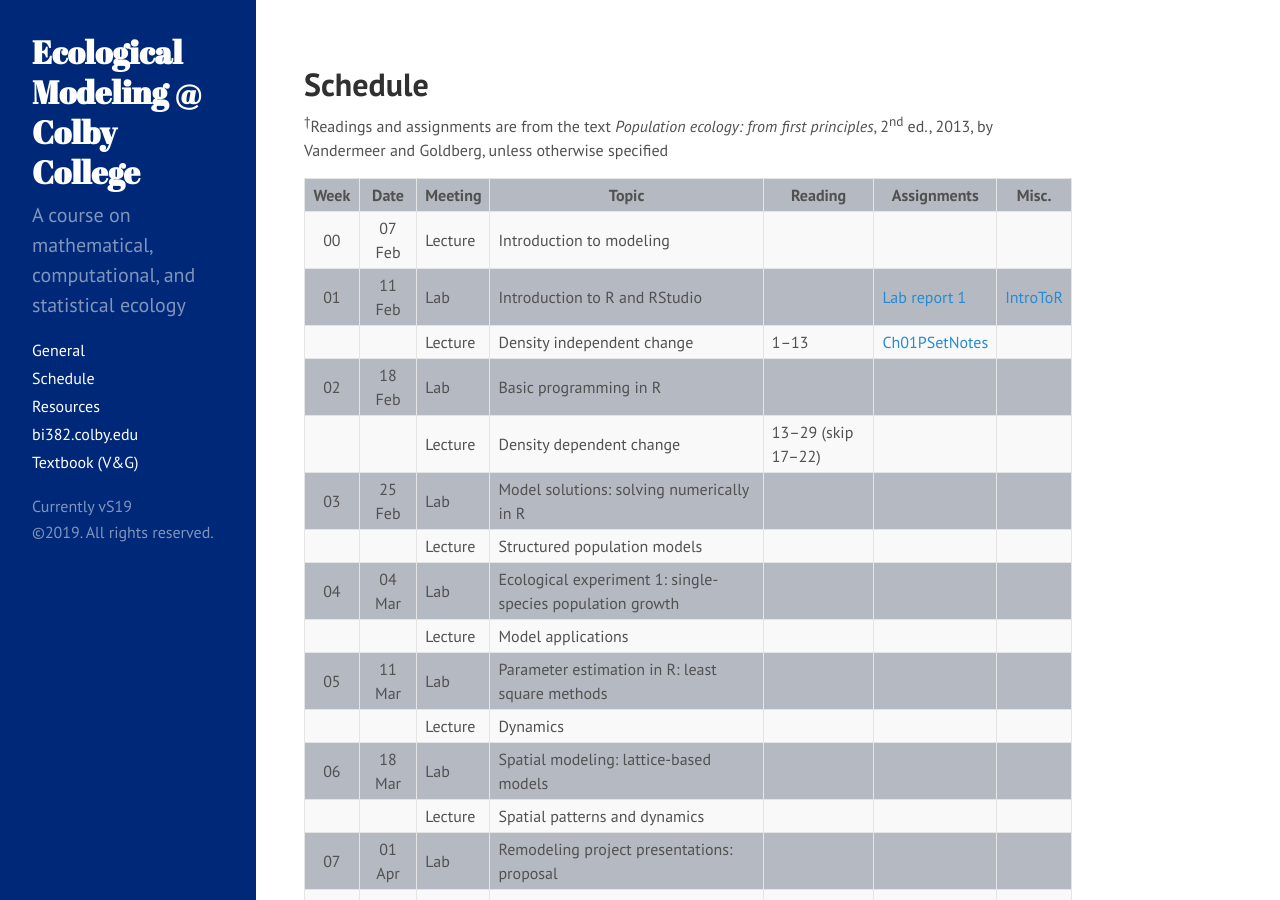
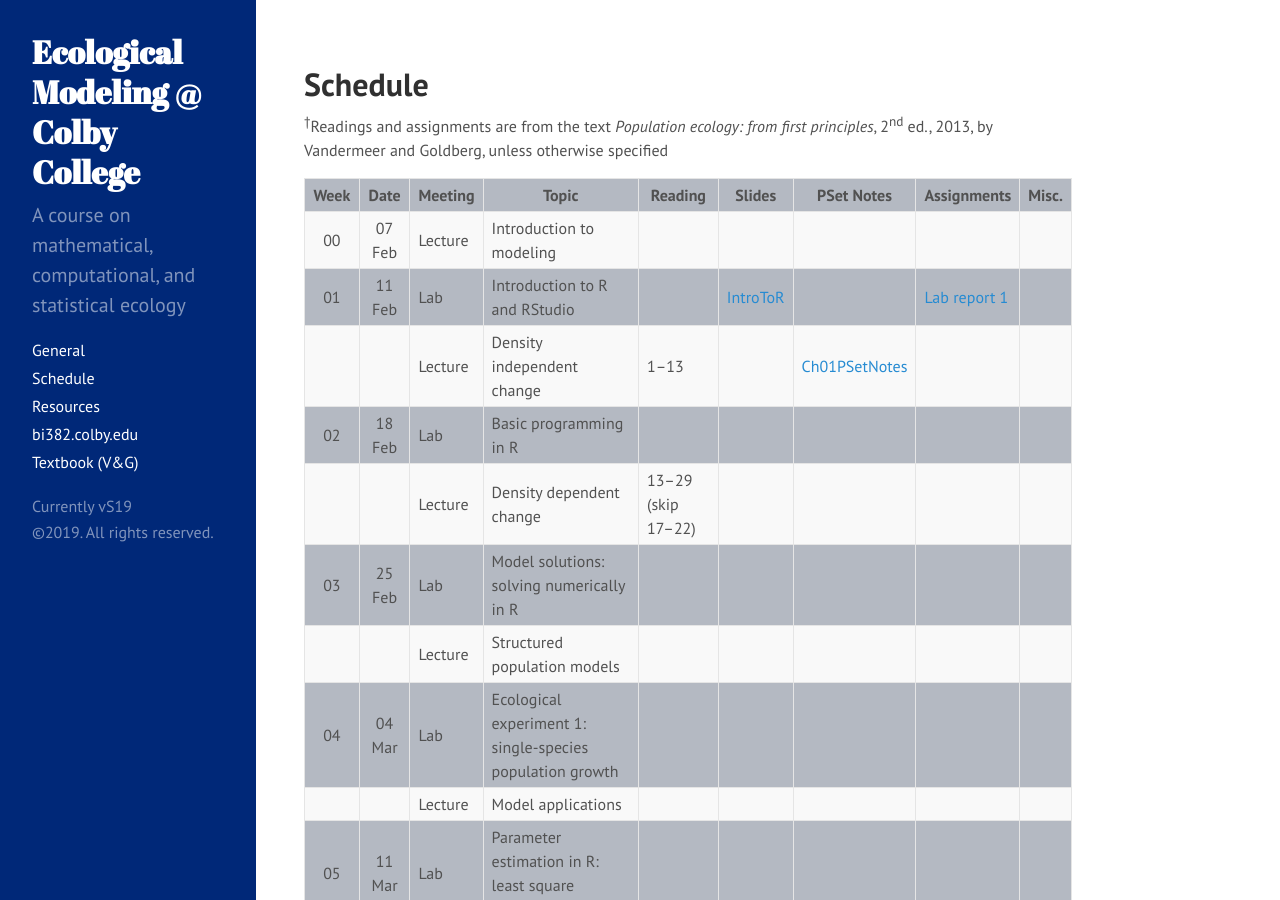
Before and after one commit to davan690/ColbyEcology.github.io, a Jekyll site: the page built from Schedule.md, in a window 1280 px wide and 900 px high. Built offline with Jekyll 4.4.1, drawn with Linux system fonts in a browser that asks for light colours.

Commit message:
change sched columns

```diff
--- a/Schedule.md
+++ b/Schedule.md
@@ -27,31 +27,31 @@
 
 <sup>&#8224;</sup>Readings and assignments are from the text *Population ecology: from first principles*, 2<sup>nd</sup> ed., 2013, by Vandermeer and Goldberg, unless otherwise specified
 
-Week |  Date  | Meeting |     Topic                                                      | Reading           | Assignments | Misc.       |
-:---:|:------:|---------|----------------------------------------------------------------|-------------------|-------------|-------------|
-00   | 07 Feb | Lecture | Introduction to modeling                                       |                   |             | |
-01   | 11 Feb |   Lab   | Introduction to R and RStudio                                  |                   |[Lab report 1](../Assignments/LabReports/LabReport_1.html) | [IntroToR](../Presentations/Lab01_IntroToR.html) |
-     |        | Lecture | Density independent change                                     | 1–13              |[Ch01PSetNotes](../Assignments/LectureProblemSets/Ch01_ProblemNotes.html) | |
-02   | 18 Feb |   Lab   | Basic programming in R                                         |                   |             | |
-     |        | Lecture | Density dependent change                                       | 13–29 (skip 17–22)|             | |
-03   | 25 Feb |   Lab   | Model solutions: solving numerically in R                      |                   |             | |
-     |        | Lecture | Structured population models                                   |                   |             | |
-04   | 04 Mar |   Lab   | Ecological experiment 1: single-species population growth      |                   |             | |
-     |        | Lecture | Model applications                                             |                   |             | |
-05   | 11 Mar |   Lab   | Parameter estimation in R: least square methods                |                   |             | |
-     |        | Lecture | Dynamics                                                       |                   |             | |
-06   | 18 Mar |   Lab   | Spatial modeling: lattice-based models                         |                   |             | |
-     |        | Lecture | Spatial patterns and dynamics                                  |                   |             | |
-07   | 01 Apr |   Lab   | Remodeling project presentations: proposal                     |                   |             | |
-     |        | Lecture | Predator-prey/Consumer-resourse interactions                   |                   |             | |
-08   | 08 Apr |   Lab   | Ecological experiment 2: predators and prey in virtual reality |                   |             | |
-     |        | Lecture | Disease ecology		           	                             |                   |             | |
-09   | 15 Apr |   Lab   | Parameter estimation in R: maximum likelihood                  |                   |             | |
-     |        | Lecture | Competition  				                                     |                   |             | |
-10   | 22 Apr |   Lab   | Remodeling project presentations: methods                      |                   |             | |
-     |        | Lecture | Facilitation and mutualism                                     |                   |             | |
-11   | 29 Apr |   Lab   | Remodeling project: analysis                                   |                   |             | |
-     |        | Lecture | Webs and networks                        		                 |                   |             | |
-12   | 06 May |   Lab   | Remodeling project: analysis                                   |                   |             | |
-     |        | Lecture | Remodeling project presentations: Results                      |                   |             | |
-Exam | 17 May |         | Remodeling project: final paper due before 6:00 PM             |                   |             | |
+Week |  Date  | Meeting |     Topic                                                      | Reading           | Slides      | PSet Notes    | Assignments | Misc.       |
+:---:|:------:|---------|----------------------------------------------------------------|-------------------|-------------|---------------|-------------|-------------|
+00   | 07 Feb | Lecture | Introduction to modeling                                       |                   |             |               |             |             |
+01   | 11 Feb |   Lab   | Introduction to R and RStudio                                  |                   | [IntroToR](../Presentations/Lab01_IntroToR.html) |               | [Lab report 1](../Assignments/LabReports/LabReport_1.html) |             |
+     |        | Lecture | Density independent change                                     | 1–13              |             | [Ch01PSetNotes](../Assignments/LectureProblemSets/Ch01_ProblemNotes.html) |             |             |
+02   | 18 Feb |   Lab   | Basic programming in R                                         |                   |             |               |             |             |
+     |        | Lecture | Density dependent change                                       | 13–29 (skip 17–22)|             |               |             |             |
+03   | 25 Feb |   Lab   | Model solutions: solving numerically in R                      |                   |             |               |             |             |
+     |        | Lecture | Structured population models                                   |                   |             |               |             |             |
+04   | 04 Mar |   Lab   | Ecological experiment 1: single-species population growth      |                   |             |               |             |             |
+     |        | Lecture | Model applications                                             |                   |             |               |             |             |
+05   | 11 Mar |   Lab   | Parameter estimation in R: least square methods                |                   |             |               |             |             |
+     |        | Lecture | Dynamics                                                       |                   |             |               |             |             |
+06   | 18 Mar |   Lab   | Spatial modeling: lattice-based models                         |                   |             |               |             |             |
+     |        | Lecture | Spatial patterns and dynamics                                  |                   |             |               |             |             |
+07   | 01 Apr |   Lab   | Remodeling project presentations: proposal                     |                   |             |               |             |             |
+     |        | Lecture | Predator-prey/Consumer-resourse interactions                   |                   |             |               |             |             |
+08   | 08 Apr |   Lab   | Ecological experiment 2: predators and prey in virtual reality |                   |             |               |             |             |
+     |        | Lecture | Disease ecology		           	                             |                   |             |               |             |             |
+09   | 15 Apr |   Lab   | Parameter estimation in R: maximum likelihood                  |                   |             |               |             |             |
+     |        | Lecture | Competition  				                                     |                   |             |               |             |             |
+10   | 22 Apr |   Lab   | Remodeling project presentations: methods                      |                   |             |               |             |             |
+     |        | Lecture | Facilitation and mutualism                                     |                   |             |               |             |             |
+11   | 29 Apr |   Lab   | Remodeling project: analysis                                   |                   |             |               |             |             |
+     |        | Lecture | Webs and networks                        		                 |                   |             |               |             |             |
+12   | 06 May |   Lab   | Remodeling project: analysis                                   |                   |             |               |             |             |
+     |        | Lecture | Remodeling project presentations: Results                      |                   |             |               |             |             |
+Exam | 17 May |         | Remodeling project: final paper due before 6:00 PM             |                   |             |               |             |             |
```
